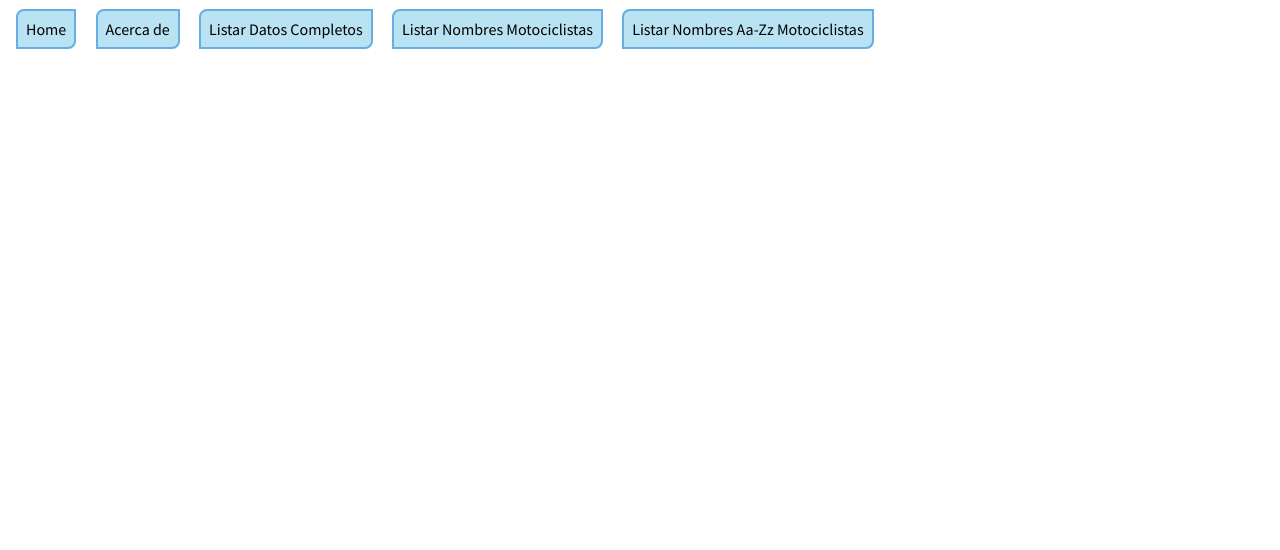
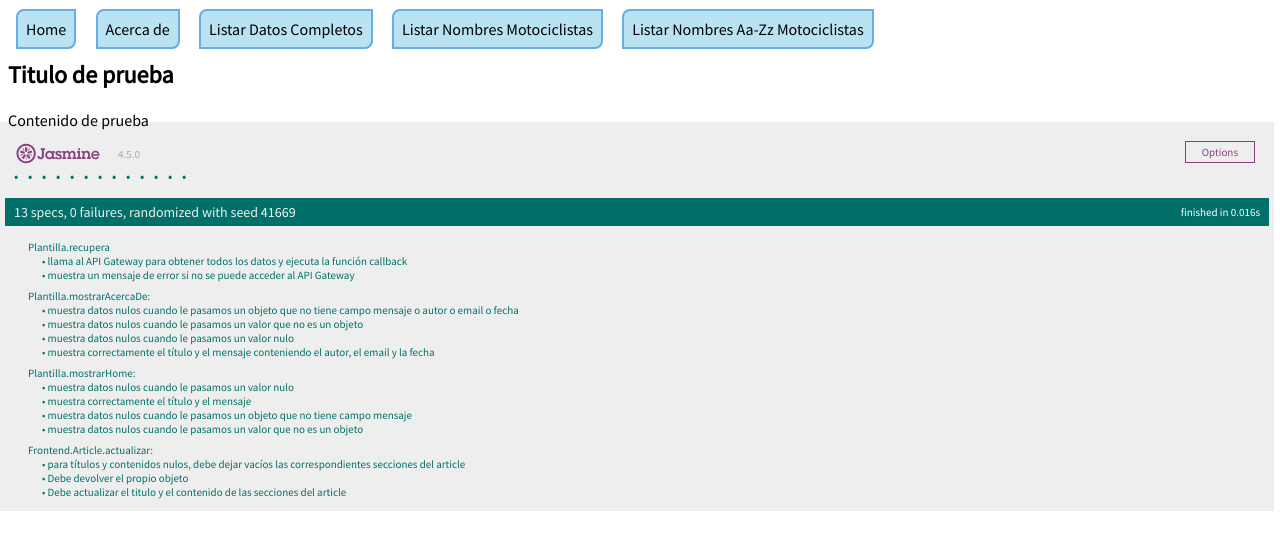
Before and after one commit to UJA-DAGIL-22-23/dagil-2022-2023-practica-3-ira00026, a website with bundled scripts: page front-end/static-files/index.html in a window 1280 px wide. Shown: the part 64-614 px from the top of the page. Built offline with nearby package versions, Linux system fonts and the light colour scheme.

Commit message:
arreglo fallo de HU 03 y comienzo a implementar los TDD de las funcionas Recupera, termino de implementar TDD de Plantillas.recupera

```diff
--- a/front-end/static-files/js/ms-plantilla-spec.js
+++ b/front-end/static-files/js/ms-plantilla-spec.js
@@ -123,6 +123,52 @@ describe("Plantilla.mostrarAcercaDe: ", function () {
         })
 })
 
+describe("Plantilla.recupera", function () {
+// TDD RECUPERA GETTODOS
+beforeEach(() => {
+    spyOn(window, 'alert')
+    spyOn(console, 'error')
+})
+
+it("llama al API Gateway para obtener todos los datos y ejecuta la función callback",
+    async function () {
+        // Mock del resultado del fetch
+        const respuestaMock = {
+            json: function () { return { data: [datosDescargadosPrueba] } }
+        }
+        spyOn(window, 'fetch').and.returnValue(Promise.resolve(respuestaMock))
+
+        // Mock de la función callback
+        const callBackFn = jasmine.createSpy("callBackFn")
+
+        // Ejecutar la función a probar
+        await Plantilla.recupera(callBackFn)
+
+        // Verificaciones
+        expect(window.fetch).toHaveBeenCalledWith(Frontend.API_GATEWAY + "/plantilla/getTodos")
+        expect(callBackFn).toHaveBeenCalledWith([datosDescargadosPrueba])
+        expect(window.alert).not.toHaveBeenCalled()
+        expect(console.error).not.toHaveBeenCalled()
+    })
+
+it("muestra un mensaje de error si no se puede acceder al API Gateway",
+    async function () {
+        // Mock del resultado del fetch
+        spyOn(window, 'fetch').and.throwError("Error al acceder al API Gateway")
+
+        // Mock de la función callback
+        const callBackFn = jasmine.createSpy("callBackFn")
+
+        // Ejecutar la función a probar
+        await Plantilla.recupera(callBackFn)
+
+        // Verificaciones
+        expect(window.fetch).toHaveBeenCalledWith(Frontend.API_GATEWAY + "/plantilla/getTodos")
+        expect(callBackFn).not.toHaveBeenCalled()
+        expect(window.alert).toHaveBeenCalledWith("Error: No se han podido acceder al API Gateway")
+        expect(console.error).toHaveBeenCalled()
+    })
+})
 
 /*
 IMPORTANTE
--- a/front-end/static-files/js/ms-plantilla.js
+++ b/front-end/static-files/js/ms-plantilla.js
@@ -339,7 +339,7 @@ Plantilla.recuperaNombresAZ = async function (callBackFn) {
  * @param {Vector_de_motociclistas} vector Vector con los datos de los motociclistas a mostrar
  */
 Plantilla.imprimeNAZ = function (vector) {
-    //console.log( vector ) // Para comprobar lo que hay en vector
+    console.log( vector ) // Para comprobar lo que hay en vector
     let msj = "";
     msj += Plantilla.cabeceraTableNAZ();
     vector.forEach(e => msj += Plantilla.cuerpoTrNAZ(e))
```
Also changed, not shown: front-end/static-files/index.html (+4 -4 lines).
